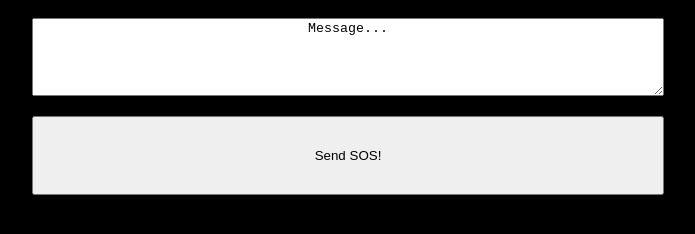
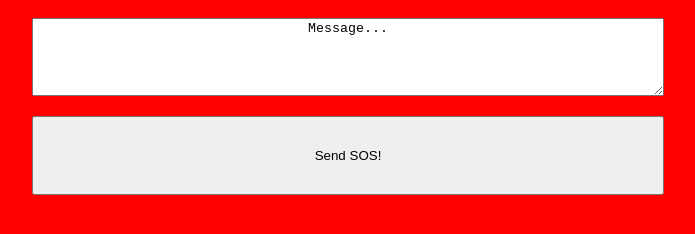
Before and after one commit to N0zz/n0zz.github.io, a plain HTML site: page index.html in a window 1280 px wide. Shown: the whole page, without its empty margins (292-987 px from the left). Drawn offline with Linux system fonts and the light colour scheme.

Commit message:
Change BG to RED

```diff
--- a/index.html
+++ b/index.html
@@ -1,5 +1,5 @@
 <html>
-  <body style="background-color: black">
+  <body style="background-color: red">
     <center>
       <textarea id="message" style="text-align: center; width: 50%; height: 10%; margin: 10px">Message...</textarea>
       <br />
```
